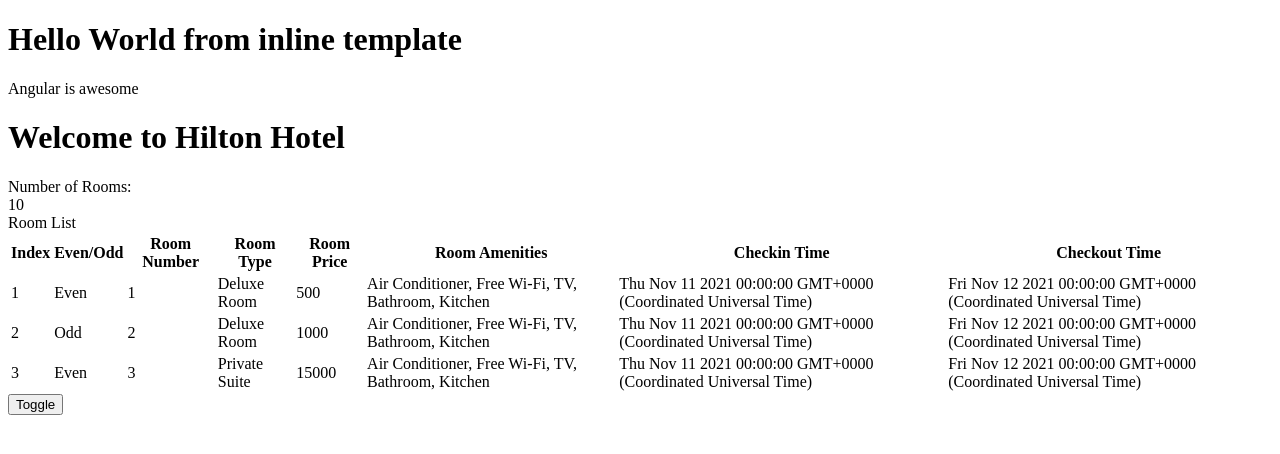
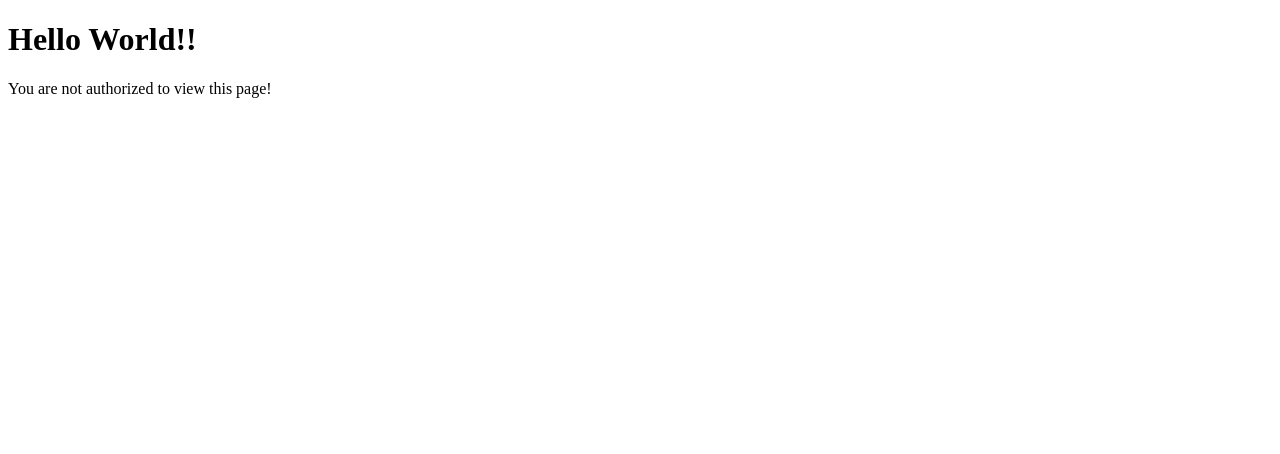
Before and after one commit to imtiajahammad/TypeScriptDemo, an Angular app in the folder angulars/hotelinventoryapp/: page / in a window 1280 px wide. Shown: the top 454 px of the page. Built offline with nearby package versions, Linux system fonts and the light colour scheme.

Commit message:
*ngSwitch Directive

```diff
--- a/angulars/hotelinventoryapp/src/app/app.component.html
+++ b/angulars/hotelinventoryapp/src/app/app.component.html
@@ -8,4 +8,17 @@
 <!-- * * * * * * * * * * * * * * * * * * * * * * * * * * * * * * * -->
 
 <h1>Hello World!!</h1>
-<hinv-rooms></hinv-rooms>
+
+
+<div [ngSwitch]="role">
+    <div *ngSwitchCase="'User'">
+        Welcome User!
+    </div>
+    <div *ngSwitchCase="'Admin'">
+        <hinv-rooms></hinv-rooms>
+    </div>
+    <div *ngSwitchDefault>
+       You are not authorized to view this page!
+    </div>
+
+</div>
--- a/angulars/hotelinventoryapp/src/app/app.component.ts
+++ b/angulars/hotelinventoryapp/src/app/app.component.ts
@@ -2,15 +2,18 @@ import { Component } from '@angular/core';
 
 @Component({
   selector: 'hinv-root',
-  //templateUrl: './app.component.html',
-  template: `<h1>Hello World from inline template</h1>
+  templateUrl: './app.component.html',
+  // template: `<h1>Hello World from inline template</h1>
 
-  <p>Angular is awesome</p>
-  <hinv-rooms></hinv-rooms>
-  `,
+  // <p>Angular is awesome</p>
+  // <hinv-rooms></hinv-rooms>
+  // `,
   styleUrls: ['./app.component.scss']
   //styles: [`h1{ color: red; }`]
 })
 export class AppComponent {
   title = 'hotelinventoryapp';
+
+  role = 'Admins';
+
 }
```
